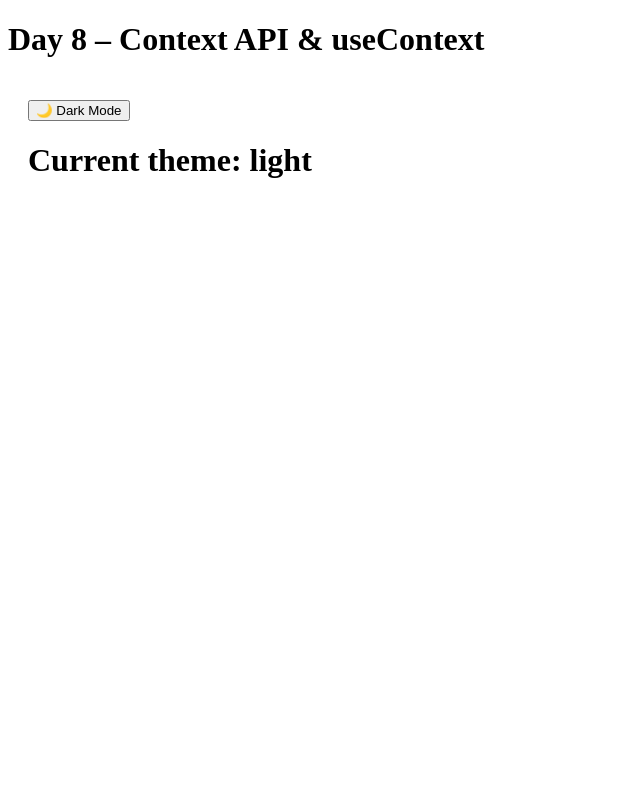
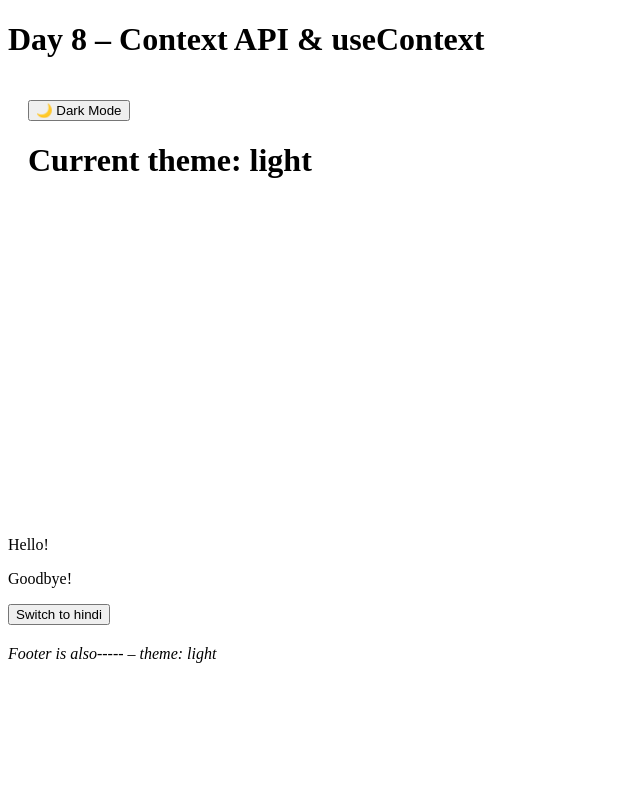
Before and after one commit to Nitesh-Ray/2026-revice, a React (Vite) app: page / in a window 1280 px wide. Shown: the top 800 px of the page, without its empty margins (0-640 px from the left). Built offline with nearby package versions, Linux system fonts and the light colour scheme.

Commit message:
add  Language Context (i18n)

```diff
--- a/day8/App.jsx
+++ b/day8/App.jsx
@@ -1,10 +1,13 @@
 import ThemeSwitcher from "./components/ThemeSwitcher";
 import Footer from "./components/Footer";
+import LanguageSwitcher from "./components/LanguageSwitcher";
 
 function App() {
   return <div>
     <ThemeSwitcher />
 
+    <LanguageSwitcher />
+
     <Footer />
   </div>;
 }
--- a/day8/Main.jsx
+++ b/day8/Main.jsx
@@ -1,16 +1,18 @@
 import {StrictMode} from "react";
 import {createRoot} from "react-dom/client";
 import App from "./App.jsx";
-import { ThemeProvider } from './context/ThemeContext';
+// import { ThemeProvider } from './context/ThemeContext';
+import {ThemeProvider} from "./context/ThemeContext.jsx";
+import { LanguageProvider } from './context/LanguageContext';
 
 
 createRoot(document.getElementById("root")).render(
   <StrictMode>
     <ThemeProvider>
-      <h1>Day 8 – Context API & useContext </h1>
-
-      <App />
+      <LanguageProvider>
+        <h1>Day 8 – Context API & useContext </h1>
+        <App />
+      </LanguageProvider>
     </ThemeProvider>
-    {/* <App /> */}
   </StrictMode>,
 );
--- a/day8/components/Footer.jsx
+++ b/day8/components/Footer.jsx
@@ -5,7 +5,7 @@ function Footer() {
   const { theme } = useTheme();
   return (
     <footer style={{ marginTop: 20, fontStyle: 'italic' }}>
-      <p>Footer----- – theme: {theme}</p>
+      <p>Footer is also----- – theme: {theme}</p>
     </footer>
   );
 }
--- /dev/null
+++ b/day8/components/LanguageSwitcher.jsx
@@ -0,0 +1,17 @@
+import { useLanguage } from '../context/LanguageContext';
+
+function LanguageSwitcher() {
+  const { language, toggleLanguage, t } = useLanguage();
+
+  return (
+    <div>
+      <p>{t('greeting')}!</p>
+      <p>{t('farewell')}!</p>
+      <button onClick={toggleLanguage}>
+        Switch to {language === 'en' ? 'hindi' : 'English'}
+      </button>
+    </div>
+  );
+}
+
+export default LanguageSwitcher;
--- a/day8/components/ThemeSwitcher.jsx
+++ b/day8/components/ThemeSwitcher.jsx
@@ -6,7 +6,7 @@ function ThemeSwitcher() {
   const appStyle = {
     backgroundColor: theme === 'light' ? '#fff' : '#222',
     color: theme === 'light' ? '#000' : '#fff',
-    minHeight: '100vh',
+    minHeight: '50vh',
     padding: '20px',
     transition: 'all 0.3s',
   };
--- /dev/null
+++ b/day8/context/LanguageContext.jsx
@@ -0,0 +1,35 @@
+import { createContext, useState, useContext } from 'react';
+
+const LanguageContext = createContext();
+
+export const useLanguage = () => {
+  const context = useContext(LanguageContext);
+  if (!context) throw new Error('useLanguage must be inside LanguageProvider');
+  return context;
+};
+
+const translations = {
+  en: { greeting: 'Hello', farewell: 'Goodbye' },
+  es: { greeting: 'Hola', farewell: 'Adiós' },
+  in: { greeting: 'हा', farewell: 'जा' },
+};
+
+export const LanguageProvider = ({ children }) => {
+  const [language, setLanguage] = useState('en');
+
+  const toggleLanguage = () => {
+    setLanguage(prev => (prev === 'en' ? 'in' : 'en'));
+  };
+
+  const t = (key) => translations[language][key] || key;
+
+  const value = { language, toggleLanguage, t };
+
+  return (
+    <LanguageContext.Provider value={value}>
+      {children}
+    </LanguageContext.Provider>
+  );
+};
+
+export default LanguageContext
```
